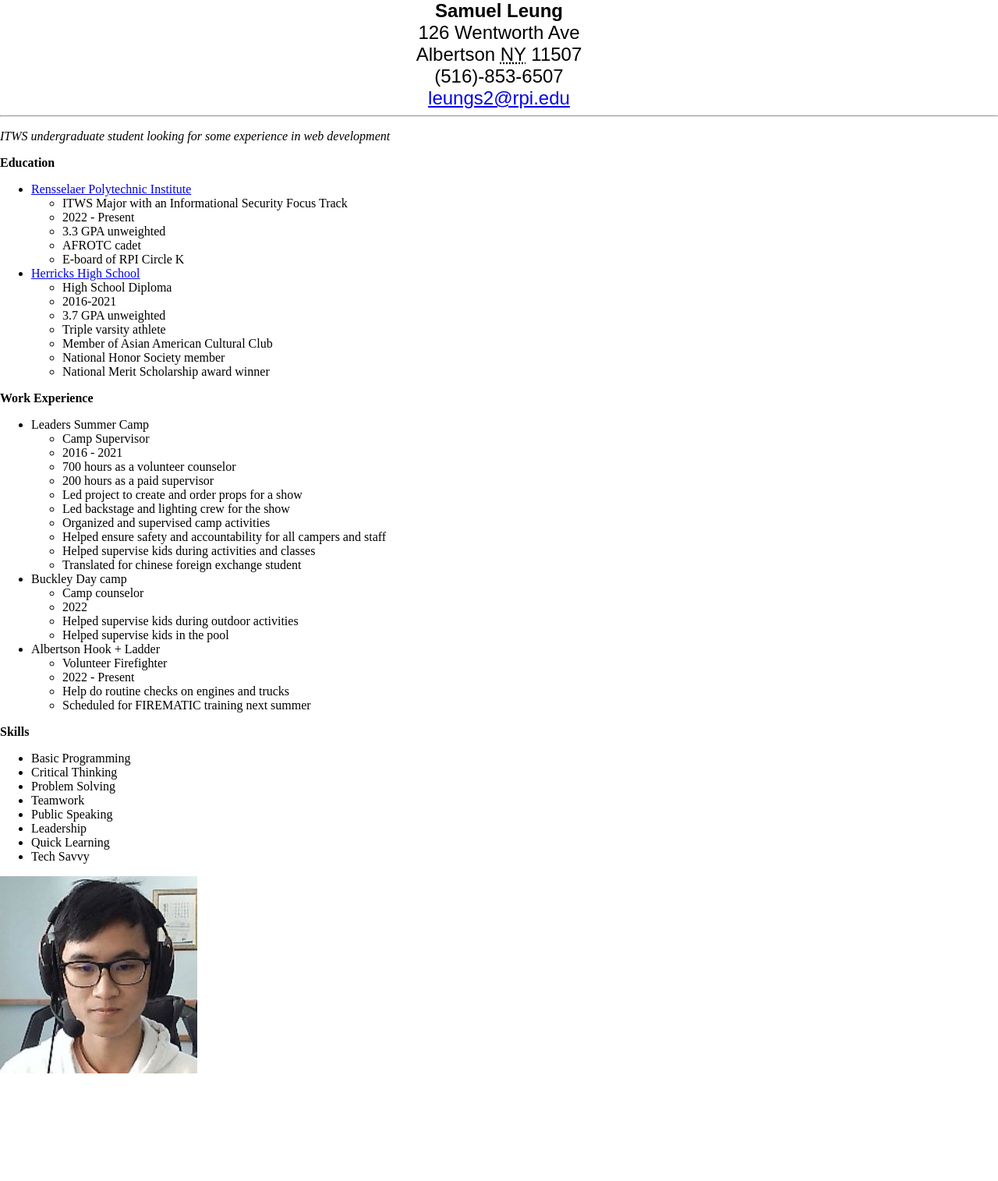
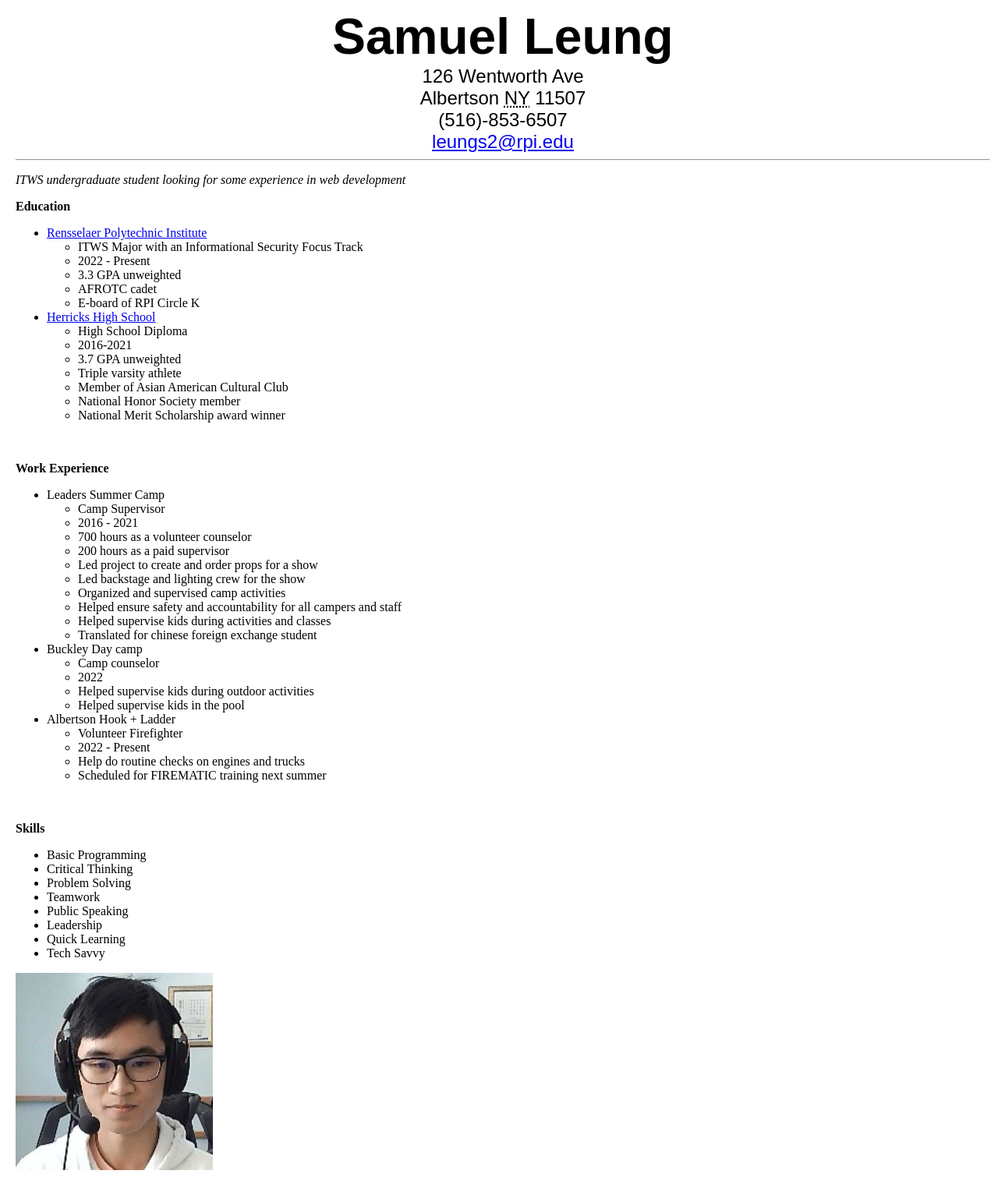
Before and after one commit to RPI-ITWS/ITWS2110-F22-StealthDragons, a PHP site: page /resumes/leungs2.html in a window 1280 px wide. Shown: the whole page at 78% size. Before the commit the page ends 1377 px from the top, so only its background shows below. Run offline with PHP 8.4, Linux system fonts and the light colour scheme.

Commit message:
more final changes to site
including comments

```diff
--- a/resumes/leungs2.html
+++ b/resumes/leungs2.html
@@ -1,6 +1,7 @@
 <!DOCTYPE html>
 <html lang="en-US">
 <head>
+    <!--title, meta links, and css link-->
     <title>
         Samuel Leung
     </title>
@@ -8,9 +9,12 @@
     <meta name="viewport" content="width-device-width, initial-scale-1" />
     <link rel="stylesheet" type="text/css" href="../style.css" />
 </head>
-<body>
+<body class="leung-body">
+    <!--Top part with name and priv info with h-card formatting-->
+    <div class="h-card leung-name">
+        <span class="p-name"><b>Samuel Leung</b></span>
+    </div>
     <div class="h-card leungs2">
-        <span class="p-name"><b>Samuel Leung</b></span>
         <div class="p-street-address">126 Wentworth Ave</div>
         <span class="locality">Albertson</span>
         <abbr class="region" title="New York">NY</abbr>
@@ -21,8 +25,10 @@
     </div>
     <hr />
     <p>
+        <!--objective/about me in italics-->
         <i>ITWS undergraduate student looking for some experience in web development</i>
     </p>
+    <!--education section with links to institutions-->
     <p><b>Education</b></p>
     <ul>
         <li>
@@ -48,6 +54,8 @@
             </ul>
         </li>
     </ul>
+    <br />
+    <!--work experience sections (couldn't find links)-->
     <p><b>Work Experience</b></p>
     <ul>
         <li>
@@ -84,6 +92,8 @@
             </ul>
         </li>
     </ul>
+    <br />
+    <!--skills section-->
     <p><b>Skills</b></p>
     <ul>
         <li>Basic Programming</li>
@@ -95,6 +105,7 @@
         <li>Quick Learning</li>
         <li>Tech Savvy</li>
     </ul>
+    <!--self portrait hidden at bottom because it's a bad picture-->
     <img src="../resources/samzoompic.jpg"
          alt="Samuel Leung" />
 </body>
--- a/style.css
+++ b/style.css
@@ -465,3 +465,14 @@ body {
   font-size: var(--fs-head);
   text-align: center;
 }
+
+.leung-name {
+  font-family: var(--title-font);
+  font-size: 400%;
+  text-align: center;
+}
+
+.leung-body {
+  margin: 10px;
+  padding-left: 10px;
+}
```
